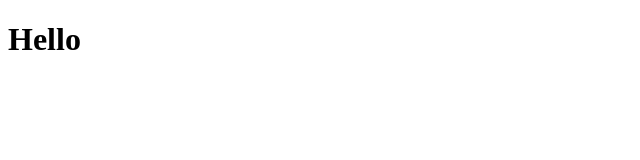
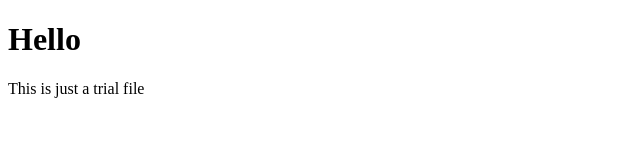
Before and after one commit to lijintv07/datewithgit-sample, a plain HTML site: page index.html in a window 1280 px wide. Shown: the whole page, without its empty margins (0-640 px from the left). Drawn offline with Linux system fonts and the light colour scheme.

Commit message:
Second Commit addes some message

```diff
--- a/index.html
+++ b/index.html
@@ -7,5 +7,6 @@
 </head>
 <body>
 <h1>Hello</h1>
+<p>This is just a trial file </p>
 </body>
 </html>
```
